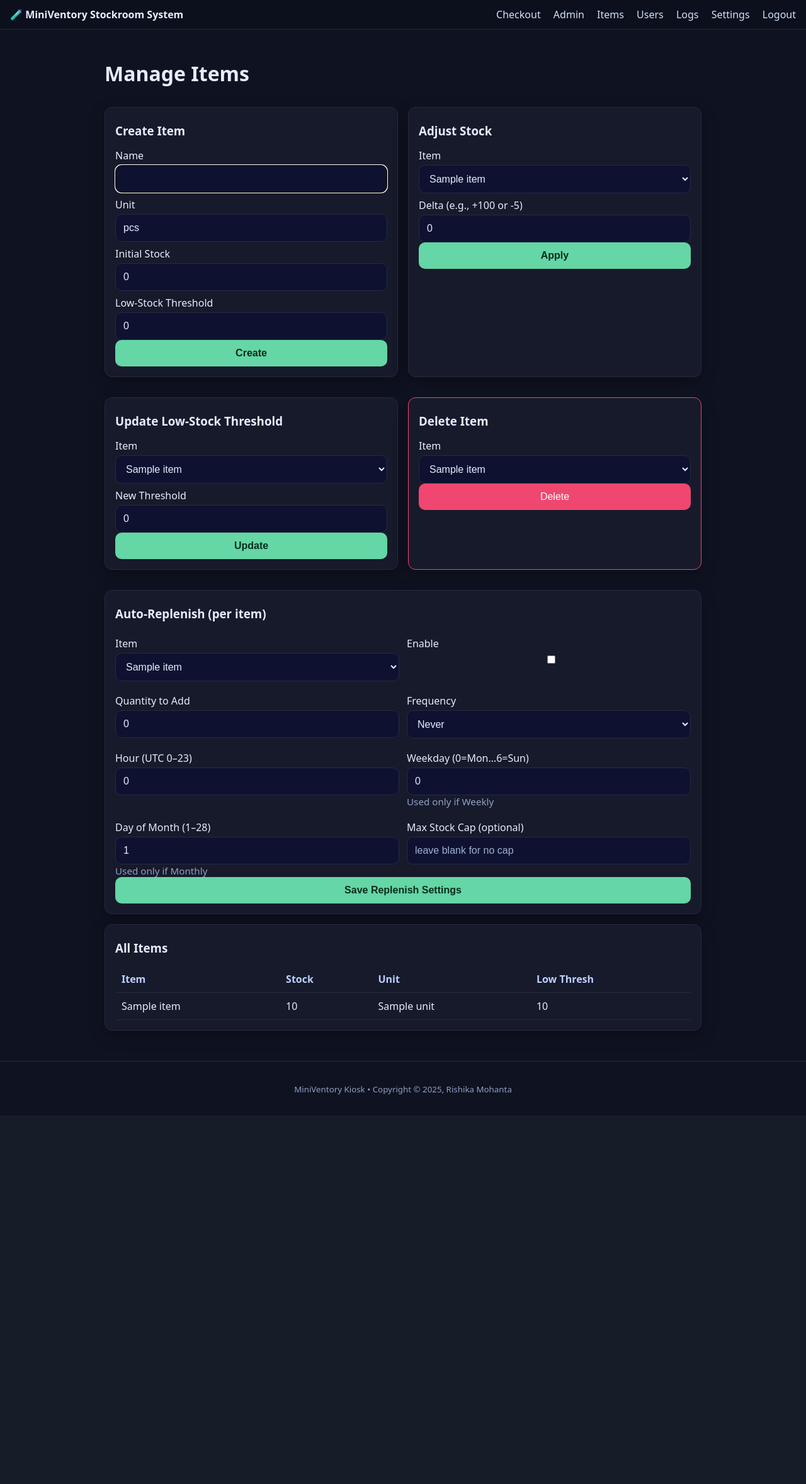
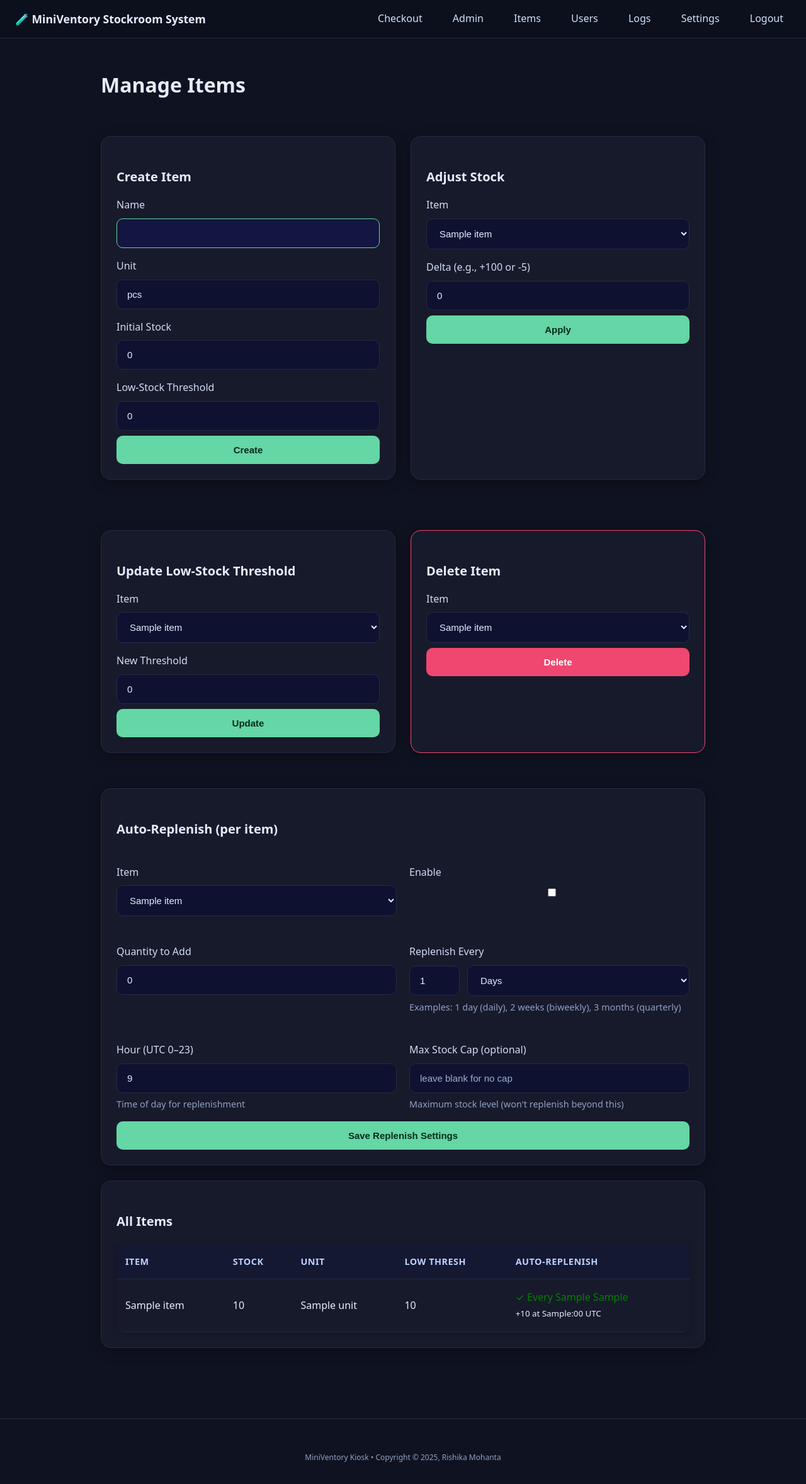
Before and after one commit to neurorishika/MiniVentory, a Flask app: page /admin/items in a window 1280 px wide. Shown: the whole page at 63% size. Before the commit the page ends 1738 px from the top, so only its background shows below. Run offline with Flask 3, Linux system fonts and the light colour scheme; the visitor is signed in with stand-in values (Sample User, id 1); a database or web service that is not in the repository returns one stand-in record (values such as "Sample title").

Commit message:
feat: Implement auto-replenishment feature with email notifications and UI updates

```diff
--- a/app.py
+++ b/app.py
@@ -122,9 +122,34 @@ def send_low_stock_email(item_name: str, after_stock: int, threshold: int):
     )
 
 
+def send_replenish_verification_email(
+    item_name: str, qty_added: int, new_stock: int, interval_desc: str
+):
+    """Send verification email to admin when auto-replenishment occurs."""
+    if not (SMTP_HOST and ADMIN_EMAIL):
+        return
+
+    now = datetime.utcnow()
+    subj = f"[Stockroom] AUTO-REPLENISH: {item_name} - Please Verify Delivery"
+    body = (
+        f"🔄 AUTO-REPLENISHMENT NOTIFICATION\n\n"
+        f"Item: {item_name}\n"
+        f"Quantity Added: +{qty_added}\n"
+        f"New Stock Level: {new_stock}\n"
+        f"Replenishment Schedule: {interval_desc}\n"
+        f"Time (UTC): {now:%Y-%m-%d %H:%M:%S}\n\n"
+        f"⚠️  ACTION REQUIRED:\n"
+        f"Please verify that the delivery actually occurred and adjust stock levels if needed.\n"
+        f"If the delivery did not happen, please manually adjust the stock in the admin panel.\n\n"
+        f"🔗 Admin Panel: http://your-server:2152/admin/items\n\n"
+        f"— MiniVentory Auto-Replenishment System"
+    )
+    _send_email(subj, body, ADMIN_EMAIL)
+
+
 # ---------- Auto-Replenish helpers ----------
-# Allowed frequencies for auto-replenish
-REPLENISH_FREQS = ("never", "daily", "weekly", "monthly")
+# Allowed interval types for auto-replenish
+REPLENISH_INTERVAL_TYPES = ("days", "weeks", "months")
 
 
 def _ensure_item_defaults(item: dict) -> dict:
@@ -132,62 +157,79 @@ def _ensure_item_defaults(item: dict) -> dict:
     item = dict(item)
     item.setdefault("auto_replenish_enabled", False)
     item.setdefault("auto_replenish_qty", 0)
-    item.setdefault("auto_replenish_freq", "never")  # never|daily|weekly|monthly
+    item.setdefault("auto_replenish_interval_type", "days")  # days|weeks|months
+    item.setdefault(
+        "auto_replenish_interval_value", 1
+    )  # e.g., every 1 day, 2 weeks, 3 months
     item.setdefault("auto_replenish_hour_utc", 0)  # 0-23
-    item.setdefault("auto_replenish_weekday", 0)  # 0=Mon..6=Sun (weekly)
-    item.setdefault("auto_replenish_dom", 1)  # 1..28 (monthly day-of-month)
+    item.setdefault(
+        "auto_replenish_next_due", None
+    )  # exact datetime when next replenishment is due
     item.setdefault("auto_replenish_max_stock", None)  # optional int cap; None=no cap
     item.setdefault("last_replenished_utc", None)
     return item
 
 
+def _calculate_next_due(
+    base_time: datetime, interval_type: str, interval_value: int, hour_utc: int
+) -> datetime:
+    """Calculate the next due datetime based on interval settings."""
+    if interval_type == "days":
+        next_due = base_time + timedelta(days=interval_value)
+    elif interval_type == "weeks":
+        next_due = base_time + timedelta(weeks=interval_value)
+    elif interval_type == "months":
+        # Handle month arithmetic carefully
+        month = base_time.month
+        year = base_time.year
+        month += interval_value
+        while month > 12:
+            month -= 12
+            year += 1
+        # Keep same day, but handle month-end edge cases
+        day = min(base_time.day, 28)  # Cap at 28 to avoid month-end issues
+        next_due = base_time.replace(year=year, month=month, day=day)
+    else:
+        # Fallback to daily
+        next_due = base_time + timedelta(days=1)
+
+    # Set the specific hour
+    return next_due.replace(hour=hour_utc, minute=0, second=0, microsecond=0)
+
+
 def _is_replenish_due(now_utc: datetime, item: dict) -> bool:
-    """Idempotent hourly check: true only at the exact configured hour & not already done for period."""
+    """Simple check: replenishment is due if now >= next_due and at the right hour."""
     it = _ensure_item_defaults(item)
     if not it["auto_replenish_enabled"]:
         return False
-    freq = (it.get("auto_replenish_freq") or "never").lower()
-    if freq not in REPLENISH_FREQS or freq == "never":
+
+    interval_type = it.get("auto_replenish_interval_type", "days")
+    if interval_type not in REPLENISH_INTERVAL_TYPES:
         return False
 
+    # Check if we're at the right hour
     hour = int(it.get("auto_replenish_hour_utc", 0))
     if now_utc.hour != hour:
         return False
 
-    last = it.get("last_replenished_utc")
-    # DAY boundary for daily; WEEK boundary for weekly; MONTH boundary for monthly:
-    if freq == "daily":
-        if last and last.date() == now_utc.date():
-            return False
-        return True
+    # Check if next_due is set and if we've reached it
+    next_due = it.get("auto_replenish_next_due")
+    if not next_due:
+        # If no next_due is set, we need to calculate it first
+        return False
 
-    if freq == "weekly":
-        weekday = int(it.get("auto_replenish_weekday", 0))
-        if now_utc.weekday() != weekday:
-            return False
-        # Prevent multiple within same week: require >= 6d23h since last
-        if last and (now_utc - last) < timedelta(days=6, hours=23):
-            return False
-        return True
-
-    if freq == "monthly":
-        dom = max(1, min(28, int(it.get("auto_replenish_dom", 1))))
-        if now_utc.day != dom:
-            return False
-        # Prevent multiple in same month by date match
-        if last and (last.year == now_utc.year and last.month == now_utc.month):
-            return False
-        return True
-
-    return False
+    # Simple check: are we at or past the due time?
+    return now_utc >= next_due
 
 
 def _apply_replenish(item_name: str, qty: int, max_cap: int | None):
-    """Atomic stock increment with optional cap. Logs a SYSTEM auto-replenish entry."""
-    # Read current stock
+    """Atomic stock increment with optional cap. Logs a SYSTEM auto-replenish entry and calculates next due date."""
+    # Read current stock and item details
     doc = items_col.find_one({"name": item_name})
     if not doc:
         return False
+
+    doc = _ensure_item_defaults(doc)
     current = int(doc.get("stock", 0))
     add = int(qty)
     if add <= 0:
@@ -198,25 +240,50 @@ def _apply_replenish(item_name: str, qty: int, max_cap: int | None):
         # enforce cap
         new_stock = min(new_stock, max_cap)
 
+    # Calculate next due date
+    now = datetime.utcnow()
+    interval_type = doc.get("auto_replenish_interval_type", "days")
+    interval_value = int(doc.get("auto_replenish_interval_value", 1))
+    hour_utc = int(doc.get("auto_replenish_hour_utc", 0))
+    next_due = _calculate_next_due(now, interval_type, interval_value, hour_utc)
+
     # atomic set: compare-and-set on stock value to avoid races
     res = items_col.update_one(
         {"name": item_name, "stock": current},
-        {"$set": {"stock": new_stock, "last_replenished_utc": datetime.utcnow()}},
+        {
+            "$set": {
+                "stock": new_stock,
+                "last_replenished_utc": now,
+                "auto_replenish_next_due": next_due,
+            }
+        },
     )
     if res.modified_count != 1:
         return False
 
+    actual_qty_added = new_stock - current
     logs_col.insert_one(
         {
-            "time": datetime.utcnow(),
+            "time": now,
             "user": "SYSTEM",
             "item": item_name,
-            "qty": new_stock - current,
+            "qty": actual_qty_added,
             "note": "auto-replenish",
             "before": current,
             "after": new_stock,
         }
     )
+
+    # Send verification email to admin
+    interval_desc = f"every {interval_value} {interval_type}"
+    try:
+        send_replenish_verification_email(
+            item_name, actual_qty_added, new_stock, interval_desc
+        )
+    except Exception:
+        # Never let email failures block the replenishment process
+        pass
+
     return True
 
 
@@ -549,38 +616,53 @@ def admin_items():
             name = request.form.get("name")
             enabled = request.form.get("enabled") == "on"
             qty = int(request.form.get("qty", "0") or 0)
-            freq = (request.form.get("freq", "never") or "never").lower()
-            hour = int(request.form.get("hour", "0") or 0)
-            weekday = int(request.form.get("weekday", "0") or 0)
-            dom = int(request.form.get("dom", "1") or 1)
+            interval_type = (
+                request.form.get("interval_type", "days") or "days"
+            ).lower()
+            interval_value = int(request.form.get("interval_value", "1") or 1)
+            hour = int(request.form.get("hour", "9") or 9)
             max_cap_raw = request.form.get("max_cap", "").strip()
             max_cap = int(max_cap_raw) if max_cap_raw not in ("", None) else None
 
-            if freq not in REPLENISH_FREQS:
-                flash("Invalid replenish frequency.", "danger")
+            if interval_type not in REPLENISH_INTERVAL_TYPES:
+                flash(
+                    "Invalid interval type. Must be days, weeks, or months.", "danger"
+                )
+            elif interval_value < 1:
+                flash("Interval value must be at least 1.", "danger")
             elif not (0 <= hour <= 23):
                 flash("Hour must be 0–23 (UTC).", "danger")
-            elif freq == "weekly" and not (0 <= weekday <= 6):
-                flash("Weekday must be 0–6 (Mon=0).", "danger")
-            elif freq == "monthly" and not (1 <= dom <= 28):
-                flash("Day-of-month (monthly) must be 1–28.", "danger")
             else:
+                # Calculate initial next_due if enabling replenishment
+                next_due = None
+                if enabled:
+                    now = datetime.utcnow()
+                    next_due = _calculate_next_due(
+                        now, interval_type, interval_value, hour
+                    )
+
                 res = items_col.update_one(
                     {"name": name},
                     {
                         "$set": {
                             "auto_replenish_enabled": enabled,
                             "auto_replenish_qty": qty,
-                            "auto_replenish_freq": freq,
+                            "auto_replenish_interval_type": interval_type,
+                            "auto_replenish_interval_value": interval_value,
                             "auto_replenish_hour_utc": hour,
-                            "auto_replenish_weekday": weekday,
-                            "auto_replenish_dom": dom,
                             "auto_replenish_max_stock": max_cap,
+                            "auto_replenish_next_due": next_due,
                         }
                     },
                 )
                 if res.matched_count == 1:
-                    flash(f"Replenish settings updated for '{name}'.", "success")
+                    if enabled:
+                        flash(
+                            f"Auto-replenish enabled for '{name}': {qty} every {interval_value} {interval_type} at {hour}:00 UTC",
+                            "success",
+                        )
+                    else:
+                        flash(f"Auto-replenish disabled for '{name}'.", "success")
                 else:
                     flash("Item not found.", "danger")
 
--- a/static/styles.css
+++ b/static/styles.css
@@ -8,45 +8,233 @@
   --warn:#ffd166;
   --danger:#ef476f;
   --line:#252a42;
+  --secondary:#3a4059;
 }
 
 *{box-sizing:border-box}
-html,body{margin:0;padding:0;background:var(--bg);color:var(--text);font-family:system-ui,-apple-system,Segoe UI,Roboto,Inter,Arial,sans-serif}
+html,body{margin:0;padding:0;background:var(--bg);color:var(--text);font-family:system-ui,-apple-system,Segoe UI,Roboto,Inter,Arial,sans-serif;line-height:1.6}
 a{color:var(--primary);text-decoration:none}
-.container{max-width:980px;margin:48px auto;padding:0 16px}
-.topbar{display:flex;justify-content:space-between;align-items:center;padding:12px 16px;border-bottom:1px solid var(--line);background:#0c0f1c;position:sticky;top:0;z-index:10}
-.topbar .brand{font-weight:700}
-.topbar nav a{margin-left:16px;color:#cfe3ff}
-.footer{padding:32px 16px;color:var(--muted);text-align:center;border-top:1px solid var(--line);margin-top:48px}
+.container{max-width:1000px;margin:0 auto;padding:24px 20px}
+.topbar{display:flex;justify-content:space-between;align-items:center;padding:16px 24px;border-bottom:1px solid var(--line);background:#0c0f1c;position:sticky;top:0;z-index:10}
+.topbar .brand{font-weight:700;font-size:1.1rem}
+.topbar nav a{margin-left:20px;color:#cfe3ff;padding:8px 12px;border-radius:6px;transition:background 0.2s}
+.topbar nav a:hover{background:rgba(255,255,255,0.1)}
+.footer{padding:48px 20px 32px;color:var(--muted);text-align:center;border-top:1px solid var(--line);margin-top:64px;font-size:0.9rem}
 
-h1,h2,h3{margin:8px 0 16px}
-.muted{color:var(--muted);font-size:0.95rem}
+h1,h2,h3{margin:24px 0 20px;font-weight:600}
+h1{font-size:2rem;margin-bottom:32px}
+h2{font-size:1.5rem}
+h3{font-size:1.25rem;margin-bottom:16px}
+.muted{color:var(--muted);font-size:0.9rem;margin-top:6px}
 
-.card{background:var(--card);border:1px solid var(--line);border-radius:12px;padding:16px;margin:16px 0;box-shadow:0 8px 24px rgba(0,0,0,.25)}
-.card.success-card{border-color:var(--primary)}
+.card{
+  background:var(--card);
+  border:1px solid var(--line);
+  border-radius:16px;
+  padding:24px;
+  margin:24px 0;
+  box-shadow:0 4px 20px rgba(0,0,0,.3);
+  transition:box-shadow 0.2s, transform 0.2s
+}
+.card:hover{box-shadow:0 6px 28px rgba(0,0,0,.4);transform:translateY(-1px)}
+.card.success-card{border-color:var(--primary);box-shadow:0 4px 20px rgba(101,214,165,.15)}
 .card.danger{border-color:var(--danger)}
 
-label{display:block;margin:8px 0 4px}
+label{
+  display:block;
+  margin:16px 0 8px;
+  font-weight:500;
+  color:#d1dcf5
+}
 input,select,button{
-  width:100%;padding:12px;border-radius:10px;border:1px solid var(--line);
-  background:#0e1230;color:var(--text);font-size:16px
+  width:100%;
+  padding:14px 16px;
+  border-radius:10px;
+  border:1px solid var(--line);
+  background:#0e1230;
+  color:var(--text);
+  font-size:15px;
+  transition:border-color 0.2s, background-color 0.2s
+}
+input:focus,select:focus{
+  outline:none;
+  border-color:var(--primary);
+  background:#131640
 }
 input::placeholder{color:#9db0d1}
-button{cursor:pointer}
-button.primary{background:var(--primary);color:var(--primary-ink);font-weight:700;border:none}
-button.danger{background:var(--danger);color:#fff;border:none}
+button{
+  cursor:pointer;
+  font-weight:600;
+  margin-top:8px;
+  transition:all 0.2s
+}
+button.primary{
+  background:var(--primary);
+  color:var(--primary-ink);
+  border:none
+}
+button.primary:hover{
+  background:#58c794;
+  transform:translateY(-1px);
+  box-shadow:0 4px 12px rgba(101,214,165,.3)
+}
+button.secondary{
+  background:var(--secondary);
+  color:var(--text);
+  border:1px solid var(--line)
+}
+button.secondary:hover{
+  background:#4a5270;
+  border-color:var(--primary)
+}
+button.danger{
+  background:var(--danger);
+  color:#fff;
+  border:none
+}
+button.danger:hover{
+  background:#e63c64;
+  transform:translateY(-1px);
+  box-shadow:0 4px 12px rgba(239,71,111,.3)
+}
 
-.table{width:100%;border-collapse:collapse}
-.table th,.table td{border-bottom:1px solid var(--line);padding:10px;text-align:left}
-.table th{color:#bcd1ff}
+/* Button-styled links */
+a.button{
+  display:inline-block;
+  padding:12px 20px;
+  background:var(--secondary);
+  color:var(--text);
+  border:1px solid var(--line);
+  border-radius:10px;
+  text-decoration:none;
+  font-weight:500;
+  font-size:14px;
+  margin:6px 8px 6px 0;
+  transition:all 0.2s;
+  text-align:center;
+  cursor:pointer
+}
+a.button:hover{
+  background:#4a5270;
+  border-color:var(--primary);
+  transform:translateY(-1px);
+  box-shadow:0 3px 10px rgba(0,0,0,.3)
+}
+a.button.primary{
+  background:var(--primary);
+  color:var(--primary-ink);
+  border-color:var(--primary)
+}
+a.button.primary:hover{
+  background:#58c794;
+  box-shadow:0 4px 12px rgba(101,214,165,.3)
+}
+a.button.danger{
+  background:var(--danger);
+  color:#fff;
+  border-color:var(--danger)
+}
+a.button.danger:hover{
+  background:#e63c64;
+  box-shadow:0 4px 12px rgba(239,71,111,.3)
+}
 
-.flash-area{max-width:980px;margin:8px auto;padding:0 16px}
-.flash{padding:12px;border-radius:8px;margin:8px 0}
-.flash.success{background:#0f2a22;color:#90ffd4;border:1px solid #205e4b}
-.flash.info{background:#0e2036;color:#c9e3ff;border:1px solid #244f7f}
-.flash.warning,.flash.warn{background:#2a2510;color:#ffe6a6;border:1px solid #6a5b1f}
-.flash.danger{background:#3a0f1d;color:#ffd0dc;border:1px solid #7a233a}
+.table{
+  width:100%;
+  border-collapse:collapse;
+  margin-top:20px;
+  border-radius:10px;
+  overflow:hidden;
+  box-shadow:0 2px 10px rgba(0,0,0,.2)
+}
+.table th,.table td{
+  border-bottom:1px solid var(--line);
+  padding:16px 14px;
+  text-align:left
+}
+.table th{
+  color:#bcd1ff;
+  background:#141831;
+  font-weight:600;
+  font-size:0.9rem;
+  text-transform:uppercase;
+  letter-spacing:0.5px
+}
+.table tbody tr:hover{
+  background:rgba(255,255,255,0.02)
+}
 
-.grid{display:grid;gap:12px;grid-template-columns:1fr 1fr}
-.grid-2{display:grid;gap:16px;grid-template-columns:1fr 1fr}
-@media (max-width:720px){.grid,.grid-2{grid-template-columns:1fr}}
+.flash-area{max-width:1000px;margin:0 auto;padding:16px 20px 0}
+.flash{
+  padding:16px 20px;
+  border-radius:12px;
+  margin:12px 0;
+  font-weight:500;
+  border-left:4px solid transparent
+}
+.flash.success{
+  background:#0f2a22;
+  color:#90ffd4;
+  border:1px solid #205e4b;
+  border-left-color:#65d6a5
+}
+.flash.info{
+  background:#0e2036;
+  color:#c9e3ff;
+  border:1px solid #244f7f;
+  border-left-color:#4a90e2
+}
+.flash.warning,.flash.warn{
+  background:#2a2510;
+  color:#ffe6a6;
+  border:1px solid #6a5b1f;
+  border-left-color:#ffd166
+}
+.flash.danger{
+  background:#3a0f1d;
+  color:#ffd0dc;
+  border:1px solid #7a233a;
+  border-left-color:#ef476f
+}
+
+.grid{
+  display:grid;
+  gap:20px;
+  grid-template-columns:1fr 1fr;
+  margin-top:24px
+}
+.grid-2{
+  display:grid;
+  gap:24px;
+  grid-template-columns:1fr 1fr;
+  margin-top:32px
+}
+
+/* Form spacing improvements */
+.grid > div, .grid-2 > div {
+  margin-bottom:8px
+}
+
+/* Flex input groups */
+div[style*="display: flex"] {
+  gap:12px !important;
+  align-items:center !important
+}
+div[style*="display: flex"] input {
+  flex:none !important
+}
+
+/* Section spacing */
+section {
+  margin:32px 0
+}
+
+@media (max-width:720px){
+  .grid,.grid-2{grid-template-columns:1fr}
+  .container{padding:16px}
+  .topbar{padding:12px 16px}
+  .topbar .brand{font-size:1rem}
+  .topbar nav a{margin-left:12px;font-size:0.9rem}
+  .card{padding:20px;margin:20px 0}
+  h1{font-size:1.75rem}
+}
--- a/templates/admin_items.html
+++ b/templates/admin_items.html
@@ -77,35 +77,28 @@
       </div>
 
       <div>
-        <label>Frequency</label>
-        <select name="freq">
-          <option value="never">Never</option>
-          <option value="daily">Daily</option>
-          <option value="weekly">Weekly</option>
-          <option value="monthly">Monthly</option>
-        </select>
+        <label>Replenish Every</label>
+        <div style="display: flex; gap: 10px; align-items: center;">
+          <input type="number" name="interval_value" min="1" value="1" style="width: 80px;">
+          <select name="interval_type">
+            <option value="days">Days</option>
+            <option value="weeks">Weeks</option>
+            <option value="months">Months</option>
+          </select>
+        </div>
+        <div class="muted">Examples: 1 day (daily), 2 weeks (biweekly), 3 months (quarterly)</div>
       </div>
 
       <div>
         <label>Hour (UTC 0–23)</label>
-        <input type="number" name="hour" min="0" max="23" value="0">
-      </div>
-
-      <div>
-        <label>Weekday (0=Mon…6=Sun)</label>
-        <input type="number" name="weekday" min="0" max="6" value="0">
-        <div class="muted">Used only if Weekly</div>
-      </div>
-
-      <div>
-        <label>Day of Month (1–28)</label>
-        <input type="number" name="dom" min="1" max="28" value="1">
-        <div class="muted">Used only if Monthly</div>
+        <input type="number" name="hour" min="0" max="23" value="9">
+        <div class="muted">Time of day for replenishment</div>
       </div>
 
       <div>
         <label>Max Stock Cap (optional)</label>
         <input type="number" name="max_cap" placeholder="leave blank for no cap">
+        <div class="muted">Maximum stock level (won't replenish beyond this)</div>
       </div>
     </div>
     <button class="primary" type="submit">Save Replenish Settings</button>
@@ -116,7 +109,7 @@
 <div class="card">
   <h3>All Items</h3>
   <table class="table">
-    <thead><tr><th>Item</th><th>Stock</th><th>Unit</th><th>Low Thresh</th></tr></thead>
+    <thead><tr><th>Item</th><th>Stock</th><th>Unit</th><th>Low Thresh</th><th>Auto-Replenish</th></tr></thead>
     <tbody>
       {% for i in items %}
       <tr>
@@ -124,6 +117,14 @@
         <td>{{ i.stock }}</td>
         <td>{{ i.unit or "pcs" }}</td>
         <td>{{ i.low_stock_threshold }}</td>
+        <td>
+          {% if i.get('auto_replenish_enabled') %}
+            <span style="color: green;">✓ Every {{ i.get('auto_replenish_interval_value', 1) }} {{ i.get('auto_replenish_interval_type', 'days') }}</span>
+            <br><small>+{{ i.get('auto_replenish_qty', 0) }} at {{ i.get('auto_replenish_hour_utc', 0) }}:00 UTC</small>
+          {% else %}
+            <span style="color: #666;">Disabled</span>
+          {% endif %}
+        </td>
       </tr>
       {% endfor %}
     </tbody>
```
Also changed, not shown: docker_compose_mongo_included.yml (added, +39 -0 lines), templates/admin_home.html (+9 -6 lines), .github/workflows/docker.yml (added), 1 other file.
